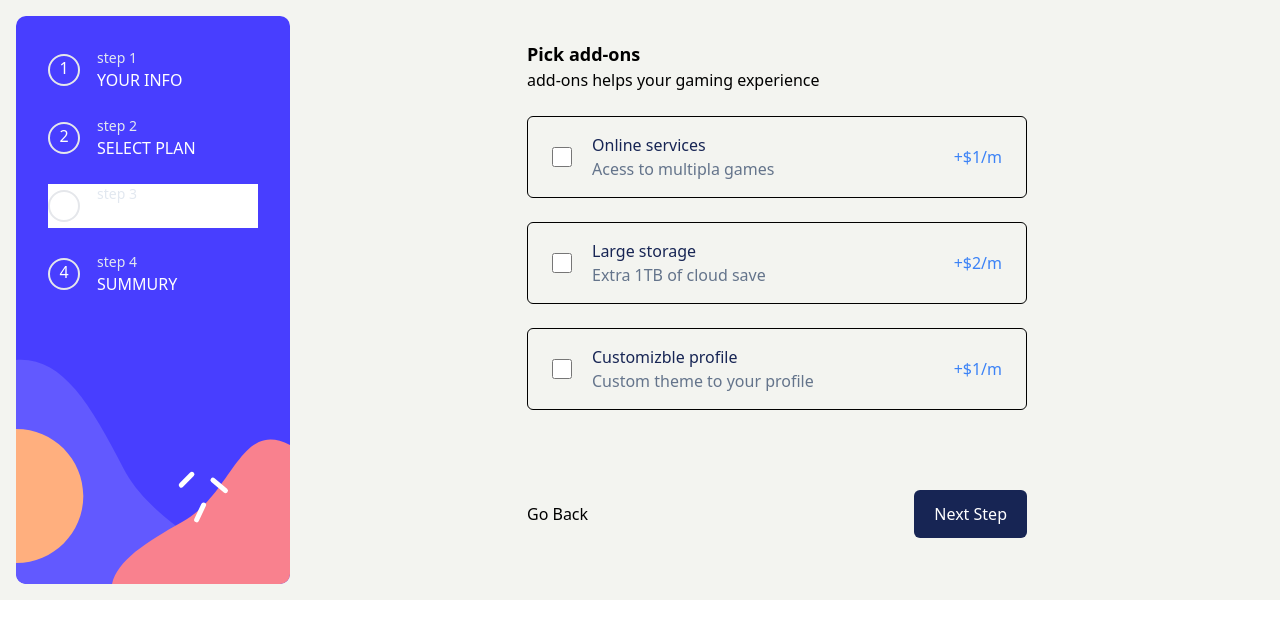
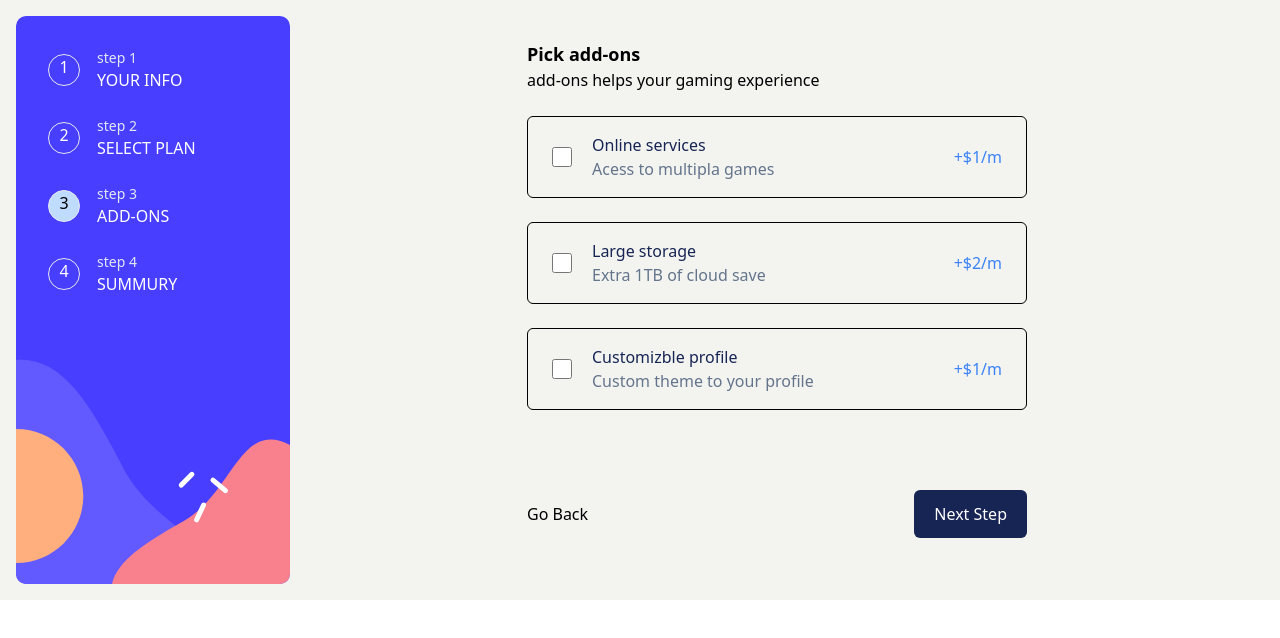
Before and after one commit to Jinatey/multistep-form, a Next.js app: page /addons in a window 1280 px wide. Shown: the top 638 px of the page. Built offline with nearby package versions, Linux system fonts and the light colour scheme.

Commit message:
style update

```diff
--- a/components/Nav.jsx
+++ b/components/Nav.jsx
@@ -6,6 +6,9 @@ import { usePathname } from 'next/navigation'
 const Nav = () => {
   const pathname = usePathname()
   const isAddons = pathname === '/addons'
+  const isPlan = pathname === '/plan'
+  const isSummury = pathname === '/summury'
+  const isInfo = pathname ==='/'
 
  console.log(pathname)
 
@@ -15,7 +18,7 @@ const Nav = () => {
         <ul className=" p-5">
           <li className=" p-3">
             <Link href="/" className=" items-center grid grid-cols-[25px_auto] gap-6 ">
-              <p className="border-2 text-center rounded-full text h-8 w-8  ">1</p>
+              <p className={`border text-center rounded-full text h-8 w-8 ${ isInfo ? ' bg-blue-200 text-black':''} `}>1</p>
               <div>
                 <p className=" text-sm text-slate-200">step 1</p>
                 <p>YOUR INFO</p>
@@ -26,7 +29,7 @@ const Nav = () => {
           <li className=" p-3">
             <Link href="/plan"  className=" items-center grid grid-cols-[25px_auto] gap-6 ">
 
-            <p className="border-2 text-center rounded-full text h-8 w-8  "> 2 </p>
+            <p className={`border text-center rounded-full text h-8 w-8 ${ isPlan ? ' bg-blue-200 text-black':''} `}> 2 </p>
             <div>
               <p  className=" text-sm  text-slate-200">step 2</p>
               <p> SELECT PLAN </p>
@@ -37,8 +40,8 @@ const Nav = () => {
 
 
           <li className="p-3">
-            <Link href="/addons"  className={` items-center grid grid-cols-[25px_auto] gap-6 ${ isAddons ? 'bg-white':''} `}>
-              <p className="border-2 text-center rounded-full text h-8 w-8 "> 3 </p>
+            <Link href="/addons"  className="items-center grid grid-cols-[25px_auto] gap-6 ">
+              <p className={`border text-center rounded-full text h-8 w-8 ${ isAddons ? ' bg-blue-200 text-black':''} `}> 3 </p>
           <div>
                <p  className=" text-sm  text-slate-200">step 3</p>
                <p> ADD-ONS</p>
@@ -51,7 +54,7 @@ const Nav = () => {
 
           <li className="p-3">
             <Link href="/summury "  className=" items-center grid grid-cols-[25px_auto] gap-6 ">
-              <p className="border-2 text-center rounded-full text h-8 w-8 "> 4 </p>
+              <p className={`border text-center rounded-full text h-8 w-8 ${ isSummury ? ' bg-blue-200 text-black':''} `}> 4 </p>
               <div>
                 <p  className=" text-sm  text-slate-200">step 4</p>
               <p>SUMMURY</p>
--- a/pages/addons.jsx
+++ b/pages/addons.jsx
@@ -12,7 +12,7 @@ const addons = () => {
       <div class>
         <div className="  flex justify-between p-4 px-6 items-center border border-black rounded-md  ">
           <div className=" items-center flex gap-5">
-            <input className=" h-5 w-5" type="checkbox" />
+            <input className=" h-5 w-5" type="checkbox" required/>
             <div>
               <p className=" text-blue-950">Online services</p>
               <p className=" text-slate-500">Acess to multipla games</p>
@@ -45,6 +45,8 @@ const addons = () => {
         </div>
 
 <div className=" flex justify-between mt-20">
+
+
   <button>Go Back</button>
   <button className=" bg-blue-950 text-white p-3 px-5 rounded-md">Next Step</button>
 </div>
--- a/pages/index.jsx
+++ b/pages/index.jsx
@@ -1,32 +1,55 @@
 import React from "react";
+import { useRouter } from "next/router";
 
 export default function home() {
+  const router = useRouter();
+
   return (
     <div className=" mx-auto w-[500px]">
       <div className=" my-6">
-        <h1  className=" text-lg font-bold">Personal info</h1>
+        <h1 className=" text-lg font-bold">Personal info</h1>
         <p>Please provide your name, email adress and phone number.</p>
       </div>
 
-      <form className=" grid gap-6">
-          <label className="grid " >Name
-          <input className=" p-1 rounded-md border-2 border-slate-550" type="text"/>
-          </label >
-          <label className="grid">Email adress
-          <input  className=" p-1 rounded-md border-2 border-slate-550" type="text"/>
-          </label>
-          <label className="grid" >Phone Number
-          <input  className=" p-1 rounded-md border-2 border-slate-550" type="number"/>
-          </label>
+      <form
+        onSubmit={(e) => {
+          e.preventDefault()
+          router.push("/plan");
 
-      </form>
+        }}
+        className=" grid gap-6"
+      >
+        <label className="grid ">
+          Name
+          <input
+            className=" p-1 rounded-md border-2 border-slate-550"
+            type="text"
+            required
+          />
+        </label>
+        <label className="grid">
+          Email adress
+          <input
+            className=" p-1 rounded-md border-2 border-slate-550"
+            type="text"
+            required
+          />
+        </label>
+        <label className="grid">
+          Phone Number
+          <input
+            className=" p-1 rounded-md border-2 border-slate-550"
+            type="number"
+            required
+          />
+        </label>
 
-      <div className=" flex justify-end mt-20">
+        <div className=" flex justify-end mt-20">
           <button className=" bg-blue-950 text-white p-3 px-5 rounded-md">
             Next Step
           </button>
         </div>
-
+      </form>
     </div>
   );
 }
```
